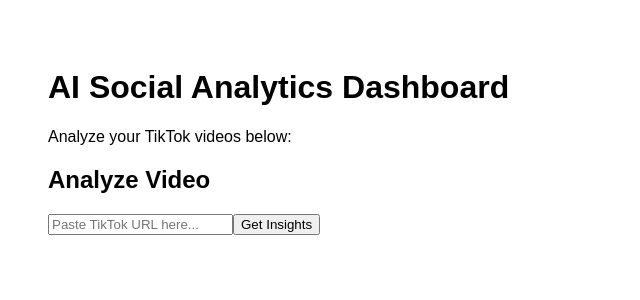
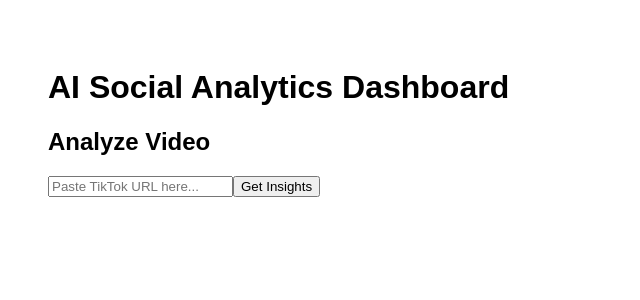
Before and after one commit to MarinaaHerrera/analytics-dashboard, a Next.js app: page / in a window 1280 px wide. Shown: the top 300 px of the page, without its empty margins (0-640 px from the left). Built offline with nearby package versions, Linux system fonts and the light colour scheme.

Commit message:
Update analysis section and headings in page.tsx

```diff
--- a/app/page.tsx
+++ b/app/page.tsx
@@ -9,15 +9,11 @@
   return (
     <main style={{ padding: '40px', fontFamily: 'sans-serif' }}>
       <h1>AI Social Analytics Dashboard</h1>
-      <p>Analyze your TikTok videos below:</p>
-
-      <div style={{ marginTop: '20px' }}>
-        <AnalyzeInput onAnalysisComplete={(result: any) => setData(result)} />
-      </div>
+      <AnalyzeInput onAnalysisComplete={(result: any) => setData(result)} />
 
       {data && (
         <div style={{ marginTop: '40px', height: '300px', width: '100%' }}>
-          <h3>Analysis Visualization</h3>
+          <h3>Video Performance</h3>
           <ResponsiveContainer>
             <LineChart data={[{ name: 'Video', views: data.views }]}>
               <CartesianGrid strokeDasharray="3 3" />
```
